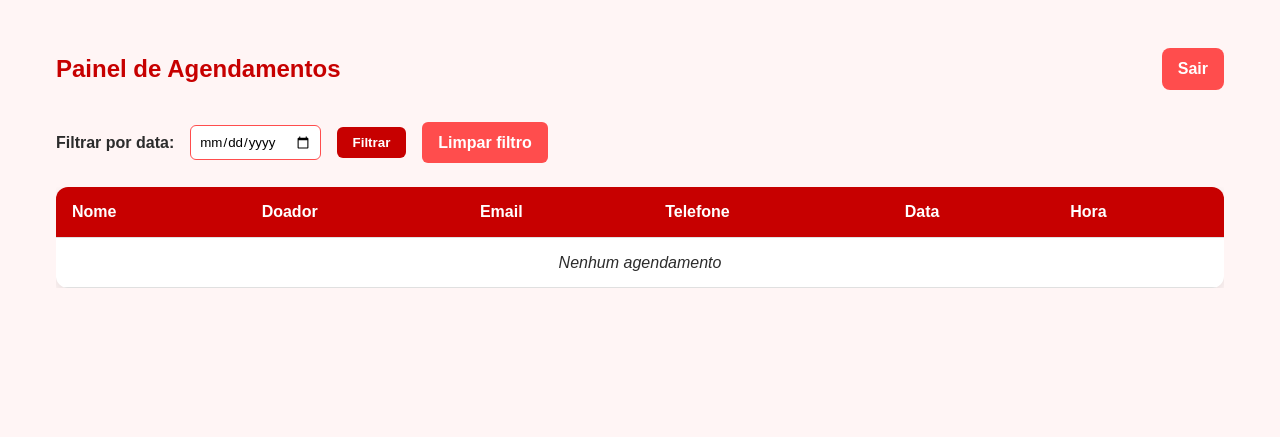
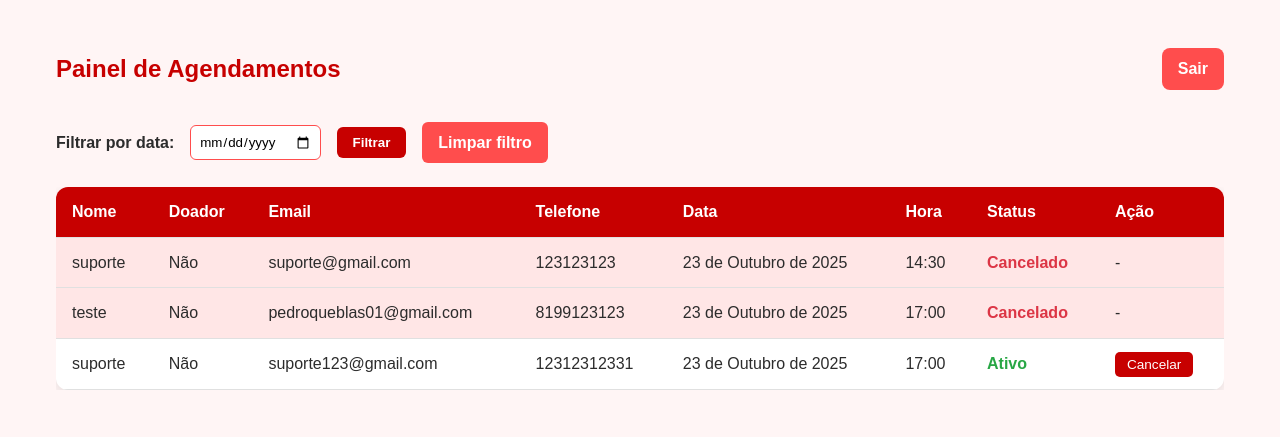
Before and after one commit to pedroqueblas/Agendamento-hemope-teste, a Django app: page /dashboard/ in a window 1280 px wide. Shown: the top 437 px of the page. Run offline with Django 5.2, Linux system fonts and the light colour scheme; a user stored in the database is signed in; data comes from the database, SQL or seed files in the repository; data that the repository does not hold is empty.

Commit message:
Add files via upload

```diff
--- a/marcacao_exame/coleta_sangue/agendamento/models.py
+++ b/marcacao_exame/coleta_sangue/agendamento/models.py
@@ -1,28 +1,25 @@
 from django.db import models
 from django.core.exceptions import ValidationError
-import datetime
+from datetime import time
 
-
+# Validador de horário
 def validate_horario(value):
-    """Valida se o horário está entre 07:30 e 17:00."""
-    inicio = datetime.time(7, 30)
-    fim = datetime.time(17, 0)
+    """Valida se o horário está entre 07:30 e 17:00"""
+    inicio = time(7, 30)
+    fim = time(17, 0)
     if not (inicio <= value <= fim):
-        raise ValidationError("O horário deve estar entre 07:30 e 17:00.")
-
+        raise ValidationError("O horário deve estar entre 07:30 e 17:00")
 
 class Agendamento(models.Model):
-    nome = models.CharField(max_length=150)
+    nome = models.CharField(max_length=255)
     email = models.EmailField()
     telefone = models.CharField(max_length=20)
     data = models.DateField()
-    hora = models.TimeField(validators=[validate_horario])  # ⬅️ restrição aplicada
-    doador = models.BooleanField(default=False)  # novo campo para saber se é doador
-    criado_em = models.DateTimeField(auto_now_add=True)
-
-    class Meta:
-        ordering = ['data', 'hora']
+    hora = models.TimeField(validators=[validate_horario])
+    doador = models.BooleanField(default=False)
+    cancelado = models.BooleanField(default=False)  # Novo campo
+    token_cancelamento = models.CharField(max_length=64, blank=True, null=True)  # Token único
 
     def __str__(self):
-        doador_status = "Doador" if self.doador else "Não Doador"
-        return f"{self.nome} - {self.data} {self.hora} ({doador_status})"
+        status = "Cancelado" if self.cancelado else "Ativo"
+        return f"{self.nome} - {self.data} {self.hora} ({status})"
--- a/marcacao_exame/coleta_sangue/agendamento/static/agendamento/css/dashboard.css
+++ b/marcacao_exame/coleta_sangue/agendamento/static/agendamento/css/dashboard.css
@@ -7,6 +7,8 @@
   --red-dark: #800000;
   --background-light: #fff5f5;
   --text-dark: #2c2c2c;
+  --green-status: #28a745;
+  --red-status: #dc3545;
 }
 
 /* =====================
@@ -146,6 +148,41 @@ tbody tr:hover {
     background-color: var(--background-light);
 }
 
+/* =====================
+   STATUS
+===================== */
+.status-ativo {
+    color: var(--green-status);
+    font-weight: bold;
+}
+
+.status-cancelado {
+    color: var(--red-status);
+    font-weight: bold;
+}
+
+/* Linha cancelada */
+tr.cancelado {
+    background-color: #ffe6e6;
+}
+
+/* Botão cancelar */
+.btn-cancelar {
+    background-color: var(--red-primary);
+    color: #fff;
+    padding: 5px 12px;
+    border-radius: 5px;
+    border: none;
+    cursor: pointer;
+    font-size: 0.85rem;
+    transition: all 0.3s ease;
+}
+
+.btn-cancelar:hover {
+    background-color: var(--red-dark);
+}
+
+/* Empty table */
 .empty {
     text-align: center;
     font-style: italic;
@@ -170,4 +207,9 @@ tbody tr:hover {
     th, td {
         padding: 0.5rem;
     }
+
+    .btn-cancelar, .btn-logout {
+        padding: 4px 10px;
+        font-size: 0.8rem;
+    }
 }
--- a/marcacao_exame/coleta_sangue/agendamento/templates/dashboard.html
+++ b/marcacao_exame/coleta_sangue/agendamento/templates/dashboard.html
@@ -42,21 +42,40 @@
             <th>Telefone</th>
             <th>Data</th>
             <th>Hora</th>
+            <th>Status</th>
+            <th>Ação</th>
           </tr>
         </thead>
         <tbody>
           {% for a in agendamentos %}
-          <tr>
+          <tr class="{% if a.cancelado %}cancelado{% endif %}">
             <td>{{ a.nome }}</td>
             <td>{{ a.doador|yesno:"Sim,Não" }}</td>
             <td>{{ a.email }}</td>
             <td>{{ a.telefone }}</td>
             <td>{{ a.data }}</td>
             <td>{{ a.hora }}</td>
+            <td>
+              {% if a.cancelado %}
+                <span class="status-cancelado">Cancelado</span>
+              {% else %}
+                <span class="status-ativo">Ativo</span>
+              {% endif %}
+            </td>
+            <td>
+              {% if not a.cancelado %}
+                <form method="POST" action="{% url 'cancelar_dashboard' a.id %}">
+                  {% csrf_token %}
+                  <button type="submit" class="btn-cancelar">Cancelar</button>
+                </form>
+              {% else %}
+                <span>-</span>
+              {% endif %}
+            </td>
           </tr>
           {% empty %}
           <tr>
-            <td colspan="6" class="empty">Nenhum agendamento</td>
+            <td colspan="8" class="empty">Nenhum agendamento</td>
           </tr>
           {% endfor %}
         </tbody>
--- a/marcacao_exame/coleta_sangue/agendamento/views.py
+++ b/marcacao_exame/coleta_sangue/agendamento/views.py
@@ -1,25 +1,23 @@
-from django.shortcuts import render, redirect
+import secrets
+from datetime import datetime
+from threading import Thread
+from django.shortcuts import render, redirect, get_object_or_404
 from django.http import JsonResponse
 from django.core.mail import EmailMultiAlternatives
 from django.template.loader import render_to_string
+from django.contrib import messages
 from django.contrib.auth.decorators import login_required
 from django.contrib.auth import authenticate, login, logout
 from django.db.models import Count
 from django.core.paginator import Paginator
 from django.conf import settings
-from threading import Thread
-from datetime import datetime
 from .models import Agendamento
 
-# Horários fixos disponíveis
-HORARIOS_FIXOS = [
-    "07:30", "08:00", "09:00", "10:00", "11:00",
-    "12:00", "13:00", "14:00", "15:00", "16:00", "17:00"
-]
+HORARIOS_FIXOS = settings.APPOINTMENT_TIMES
 
-# =========================
-# Função auxiliar: envio assíncrono de e-mail
-# =========================
+# ----------------------------
+# Função para envio assíncrono de e-mail
+# ----------------------------
 def send_email_async(subject, html_content, to_email):
     def _send():
         msg = EmailMultiAlternatives(subject, "", settings.DEFAULT_FROM_EMAIL, [to_email])
@@ -27,71 +25,80 @@ def send_email_async(subject, html_content, to_email):
         msg.send()
     Thread(target=_send).start()
 
-# =========================
+# ----------------------------
 # Home
-# =========================
+# ----------------------------
 def home(request):
     return render(request, "home.html")
 
-# =========================
+# ----------------------------
 # Agendamento
-# =========================
+# ----------------------------
 def agendar(request):
     if request.method == "POST":
         nome = request.POST.get("nome")
         email = request.POST.get("email")
         telefone = request.POST.get("telefone")
         data = request.POST.get("data")
-        hora = request.POST.get("hora")
+        hora_str = request.POST.get("hora")
         doador = request.POST.get("doador") == "True"
 
-        # Validação de agendamento único por mês
+        # Validar data
         try:
             data_obj = datetime.strptime(data, "%Y-%m-%d").date()
         except ValueError:
             return JsonResponse({"error": "Data inválida."})
 
+        # Validar hora
+        try:
+            hora_obj = datetime.strptime(hora_str, "%H:%M").time()
+        except ValueError:
+            return JsonResponse({"error": "Hora inválida."})
+
+        # Limite agendamento único por mês
         inicio_mes = data_obj.replace(day=1)
         fim_mes = (inicio_mes.replace(month=inicio_mes.month + 1)
                    if inicio_mes.month < 12
                    else inicio_mes.replace(year=inicio_mes.year + 1, month=1))
-
         if Agendamento.objects.filter(email=email, data__gte=inicio_mes, data__lt=fim_mes).exists():
             return JsonResponse({"error": "Você já possui um agendamento neste mês."})
 
-        # Verificar limite de 10 pessoas por hora
-        if Agendamento.objects.filter(data=data, hora=hora).count() >= 10:
+        # Limite 10 pessoas por hora
+        if Agendamento.objects.filter(data=data_obj, hora=hora_obj).count() >= 10:
             return JsonResponse({"error": "Esse horário já está cheio!"})
+
+        # Criar token
+        token = secrets.token_urlsafe(16)
 
         # Criar agendamento
         agendamento = Agendamento.objects.create(
             nome=nome,
             email=email,
             telefone=telefone,
-            data=data,
-            hora=hora,
-            doador=doador
+            data=data_obj,
+            hora=hora_obj,
+            doador=doador,
+            token_cancelamento=token
         )
 
-        # Enviar e-mail assíncrono
+        # Enviar e-mail
         subject = "Confirmação de Agendamento - Coleta de Sangue"
         html_content = render_to_string("emails/confirmacao.html", {
             "nome": nome,
             "data": data,
-            "hora": hora,
+            "hora": hora_str,
             "doador": "Sim" if doador else "Não",
+            "link_cancelamento": request.build_absolute_uri(f"/cancelar/{token}/")
         })
         send_email_async(subject, html_content, email)
 
-        return JsonResponse({
-            "success": "Agendamento realizado com sucesso! Um e-mail de confirmação foi enviado."
-        })
+        return JsonResponse({"success": "Agendamento realizado com sucesso! Um e-mail de confirmação foi enviado."})
 
     return render(request, "agendar.html")
 
-# =========================
+# ----------------------------
 # Horários disponíveis (AJAX)
-# =========================
+# ----------------------------
 def horarios_disponiveis_ajax(request, data):
     agendamentos = (
         Agendamento.objects.filter(data=data)
@@ -106,9 +113,9 @@ def horarios_disponiveis_ajax(request, data):
     ]
     return JsonResponse(disponiveis, safe=False)
 
-# =========================
+# ----------------------------
 # Login e Logout
-# =========================
+# ----------------------------
 def login_view(request):
     if request.method == "POST":
         username = request.POST.get("username")
@@ -125,9 +132,9 @@ def logout_view(request):
     logout(request)
     return redirect("login")
 
-# =========================
+# ----------------------------
 # Dashboard (com paginação)
-# =========================
+# ----------------------------
 @login_required
 def dashboard(request):
     data_filtro = request.GET.get("data")
@@ -136,7 +143,7 @@ def dashboard(request):
     else:
         queryset = Agendamento.objects.all().order_by("data", "hora")
 
-    paginator = Paginator(queryset, 20)  # 20 agendamentos por página
+    paginator = Paginator(queryset, 20)
     page_number = request.GET.get("page")
     agendamentos = paginator.get_page(page_number)
 
@@ -144,3 +151,32 @@ def dashboard(request):
         "agendamentos": agendamentos,
         "data_filtro": data_filtro
     })
+
+# ----------------------------
+# Cancelamento via link do e-mail
+# ----------------------------
+def cancelar_agendamento(request, token):
+    agendamento = get_object_or_404(Agendamento, token_cancelamento=token)
+    if request.method == "POST":
+        if not agendamento.cancelado:
+            agendamento.cancelado = True
+            agendamento.save()
+            messages.success(request, "Agendamento cancelado com sucesso.")
+        else:
+            messages.warning(request, "Este agendamento já foi cancelado.")
+        return redirect("home")
+    return render(request, "cancelar.html", {"agendamento": agendamento})
+
+# ----------------------------
+# Cancelamento via dashboard
+# ----------------------------
+@login_required
+def cancelar_dashboard(request, agendamento_id):
+    agendamento = get_object_or_404(Agendamento, id=agendamento_id)
+    if not agendamento.cancelado:
+        agendamento.cancelado = True
+        agendamento.save()
+        messages.success(request, "Agendamento cancelado com sucesso.")
+    else:
+        messages.warning(request, "Este agendamento já foi cancelado.")
+    return redirect("dashboard")
--- a/marcacao_exame/coleta_sangue/coleta_sangue/urls.py
+++ b/marcacao_exame/coleta_sangue/coleta_sangue/urls.py
@@ -8,4 +8,6 @@ urlpatterns = [
     path('login/', views.login_view, name="login"),
     path('logout/', views.logout_view, name="logout"),
     path('dashboard/', views.dashboard, name="dashboard"),
+    path('cancelar/<str:token>/', views.cancelar_agendamento, name="cancelar_agendamento"),
+    path('cancelar-dashboard/<int:agendamento_id>/', views.cancelar_dashboard, name="cancelar_dashboard"),
 ]
```
Also changed, not shown: marcacao_exame/coleta_sangue/agendamento/static/agendamento/css/agendamento.css (+9 -2 lines), marcacao_exame/coleta_sangue/agendamento/static/agendamento/css/cancelar.css (added, +132 -0 lines), marcacao_exame/coleta_sangue/agendamento/templates/agendar.html (+18 -24 lines), marcacao_exame/coleta_sangue/agendamento/templates/cancelar.html (added, +31 -0 lines), marcacao_exame/coleta_sangue/agendamento/templates/emails/confirmacao.html (+7 -23 lines), marcacao_exame/coleta_sangue/agendamento/migrations/0001_initial.py, marcacao_exame/coleta_sangue/db.sqlite3.
